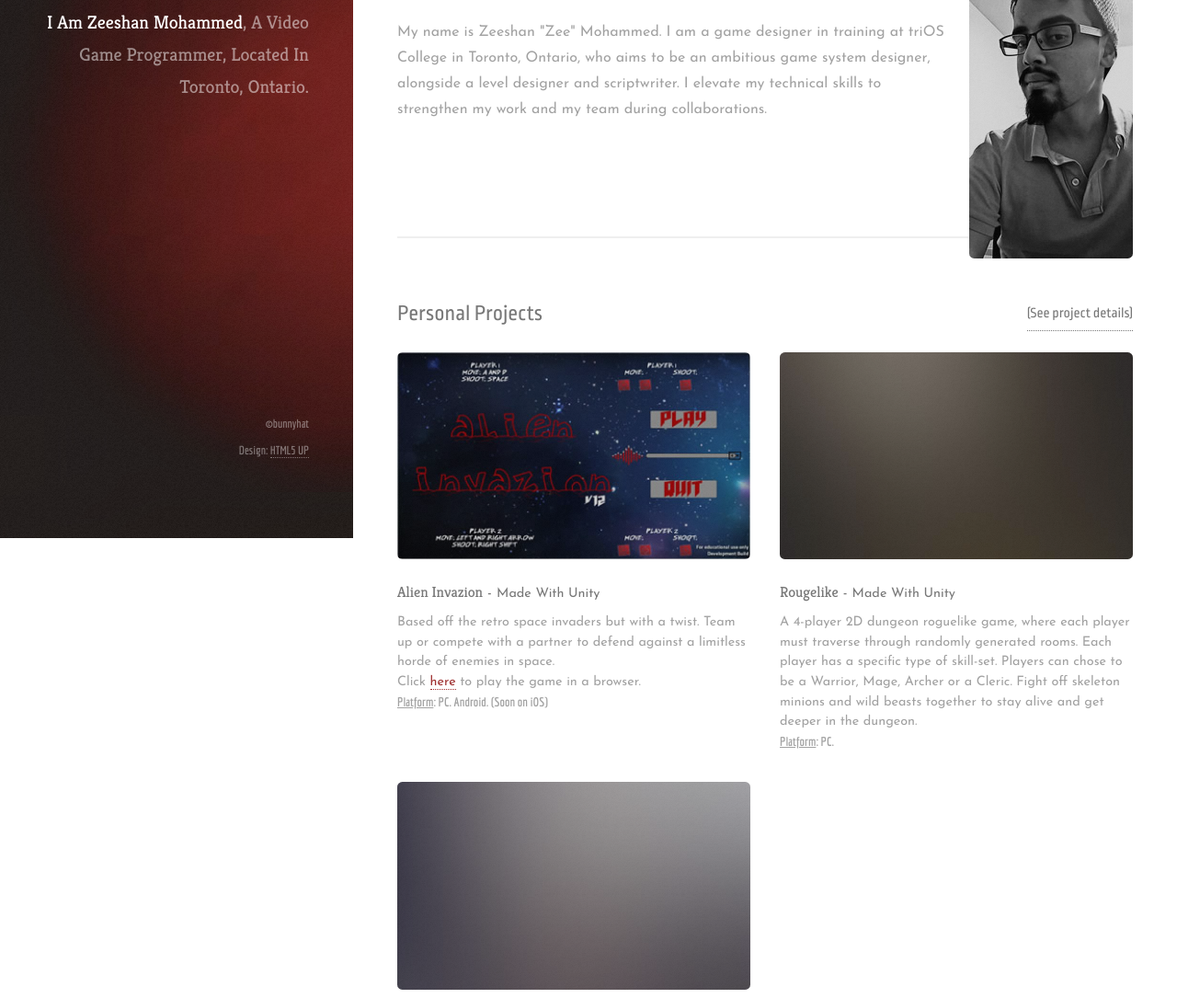
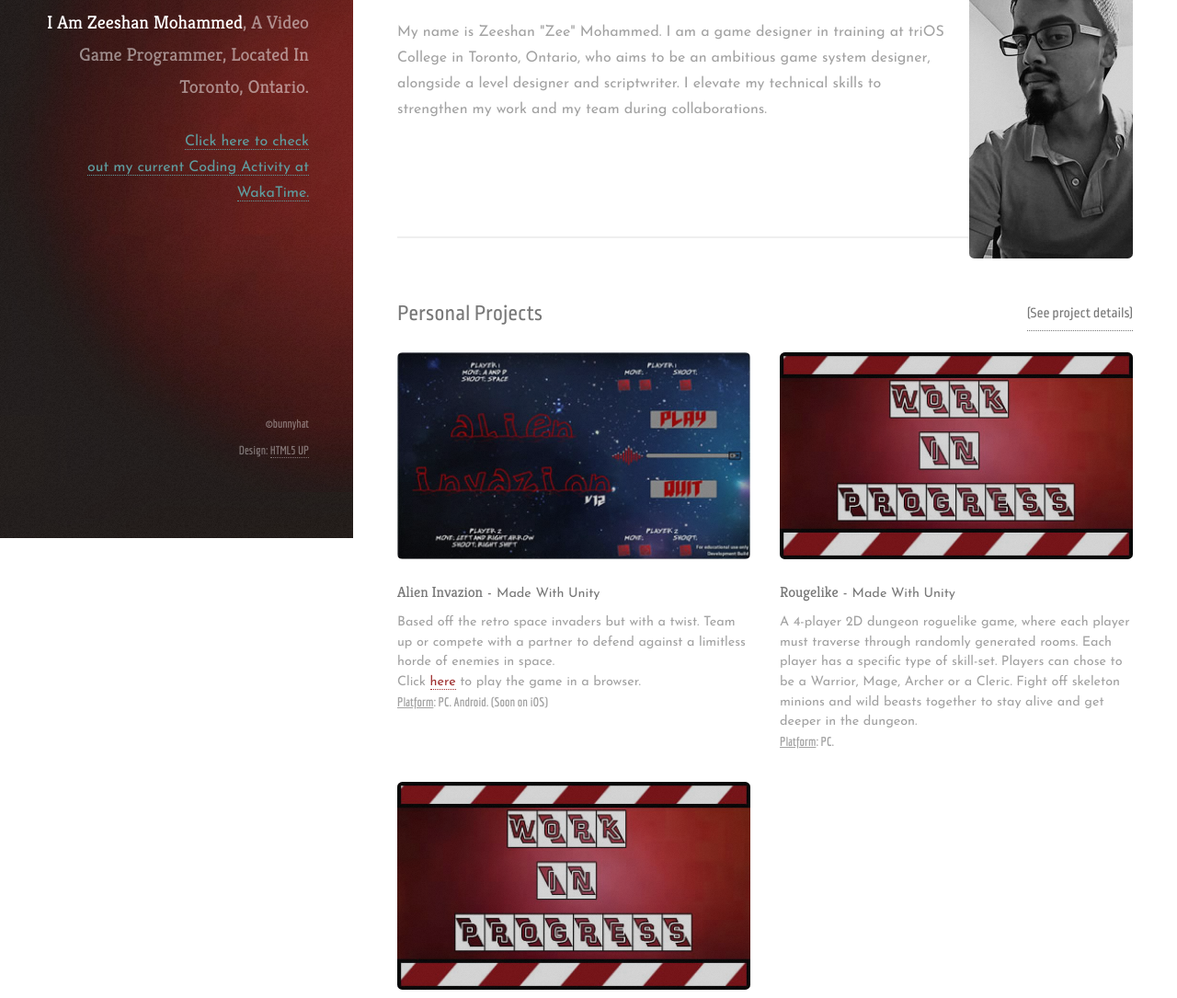
Before and after one commit to bunnyhat/Portfolio, a plain HTML site: page index.html in a window 1280 px wide. Shown: the part 215-1300 px from the top of the page at 92% size. Drawn offline with Linux system fonts and the light colour scheme; a web font is replaced by a local one.

Commit message:
MAIN - titles that are in progress updated with proper image preview

```diff
--- a/assets/css/main.css
+++ b/assets/css/main.css
@@ -1731,6 +1731,11 @@
 		margin: 0 0 1.5em 0;
 	}
 
+	figure a {
+		margin-left: 50%;
+		color: cadetblue;
+	}
+
 	header h2 + p {
 		font-size: 1.25em;
 		margin-top: -1em;
@@ -1741,6 +1746,7 @@
 		font-size: 1.1em;
 		margin-top: -0.8em;
 		line-height: 1.5em;
+
 	}
 
 	header h4 + p,
--- a/index.html
+++ b/index.html
@@ -22,6 +22,8 @@
 				<a class="image avatar"><img src="images/avatar.jpg" alt="" /></a>
 				<h1><strong>I am Zeeshan Mohammed</strong>, a video game<br />
 				programmer, located in Toronto, Ontario.<br /></h1>
+
+				<figure><br /><a href="https://wakatime.com/@96bdb7b0-f1e2-424c-bac0-48e58a0266a3/87005d02-56f1-45c5-a9e6-a386130f98a3.svg.html" target="_blank">Click here to check out my current Coding Activity at WakaTime.</a></figure>
 			</header>
 
 		<!-- Main -->
@@ -50,13 +52,13 @@
 								<span id="platform"><u>Platform</u>: PC. Android. (Soon on iOS)</p></span>
 							</article>
 							<article class="6u$ 12u$(xsmall) work-item">
-								<a href="images/fulls/02.jpg" class="image fit thumb"><img src="images/thumbs/02.jpg" alt="" /></a>
+								<a href="images/fulls/workInProgress.jpg" class="image fit thumb"><img src="images/thumbs/gameInProgress.jpg" alt="" /></a>
 								<h3><b>Rougelike</b> - <span id="product">Made with Unity</span></h3>
 								<p>A 4-player 2D dungeon roguelike game, where each player must traverse through randomly generated rooms. Each player has a specific type of skill-set. Players can chose to be a Warrior, Mage, Archer or a Cleric. Fight off skeleton minions and wild beasts together to stay alive and get deeper in the dungeon.<br />
 								<span id="platform"><u>Platform</u>: PC.</p></span>
 							</article>
 							<article class="6u 12u$(xsmall) work-item">
-								<a href="images/fulls/03.jpg" class="image fit thumb"><img src="images/thumbs/03.jpg" alt="" /></a>
+								<a href="images/fulls/workInProgress.jpg" class="image fit thumb"><img src="images/thumbs/gameInProgress.jpg" alt="" /></a>
 								<h3><b>Tank'd</b> - <span id="product">Made with Unity</span></h3>
 								<p>Four Tanks trapped on a map. Assorted power-up scattered around the map. Only one tank can come out alive. Inspired by the retro Bomberman like game but with tanks.<br />
 								<span id="platform"><u>Platform</u>: PC.</p></span>
```
Also changed, not shown: images/fulls/workInProgress.jpg (added), images/minus.png (deleted), images/plus.png (deleted), images/thumbs/gameInProgress.jpg (added).
